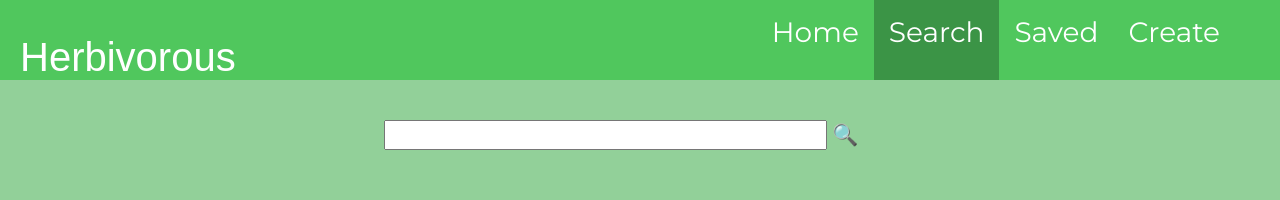
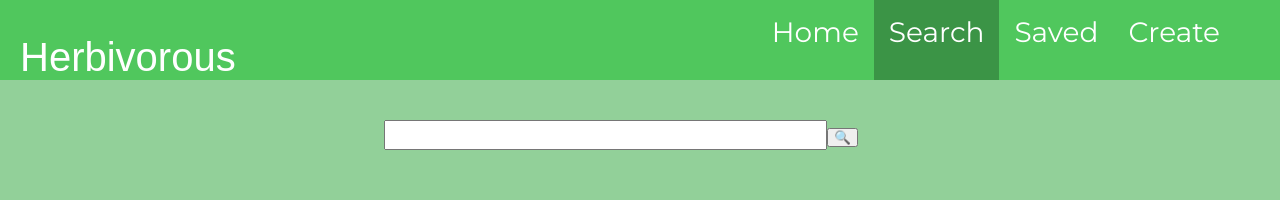
Before and after one commit to Pete-Fowler/herbivorous, a React (Create React App) app: page /search in a window 1280 px wide. Shown: the top 200 px of the page. Built offline with nearby package versions, Linux system fonts and the light colour scheme; no server answers; data requests are answered from the project's data file; a web font is replaced by a local one.

Commit message:
Add enter to search

```diff
--- a/src/components/Search.js
+++ b/src/components/Search.js
@@ -12,6 +12,7 @@ function Search({ addRecipe, removeRecipe }) {
   }
 
   function handleClick(e) {
+    e.preventDefault();
     fetch(`https://api.spoonacular.com/recipes/complexSearch?apiKey=${key}&sort=random&number=10&diet=vegan&query=${string}`)
     .then(res => res.json())
     .then(data => setResults(data));
@@ -28,8 +29,10 @@ function Search({ addRecipe, removeRecipe }) {
   return (
         <div id='search'>
           <div id='search-box'>
-            <input type='text' value={string} onChange={handleChange}></input>
-            <span id='search-btn' onClick={handleClick}>🔍</span>
+            <form onSubmit={handleClick}>
+              <input type='text' value={string} onChange={handleChange}></input>
+              <button type='submit' id='search-btn'>🔍</button>
+            </form>
           </div>
           {resultsList()}
         </div>
```
